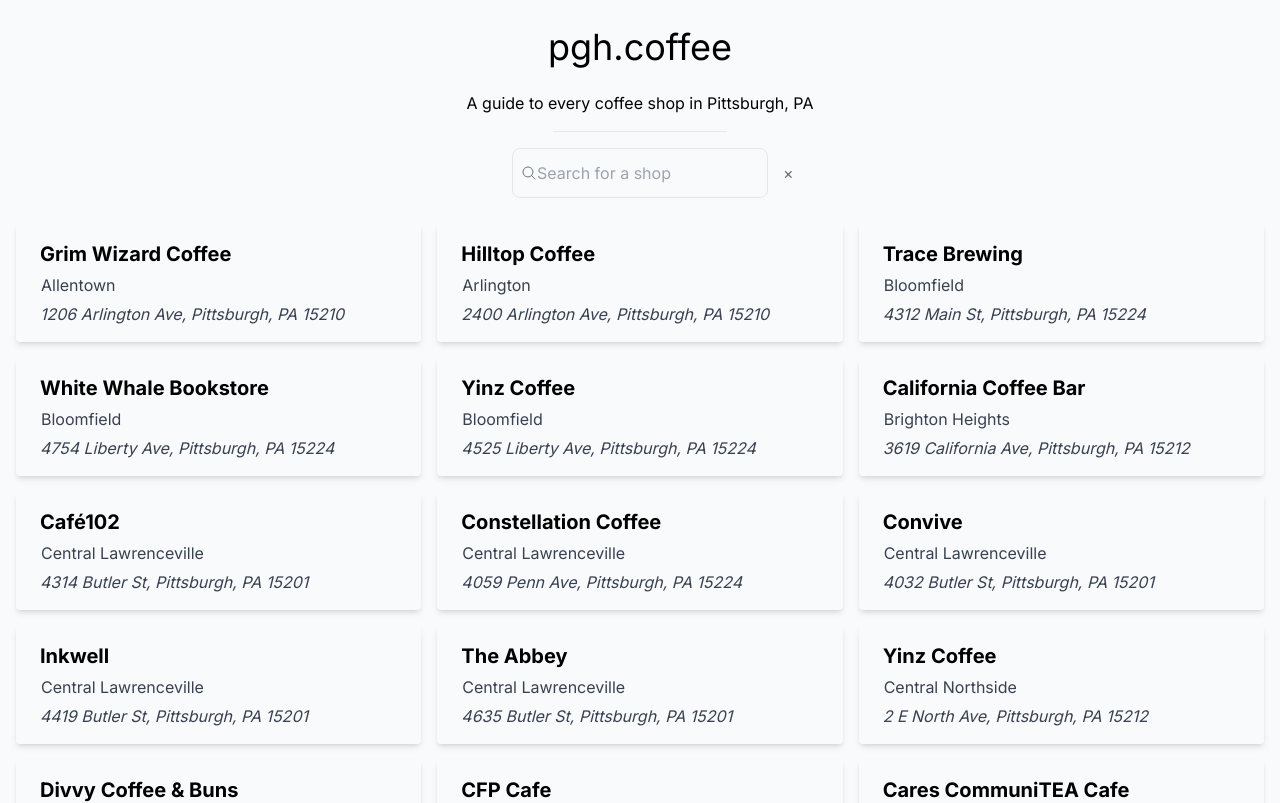
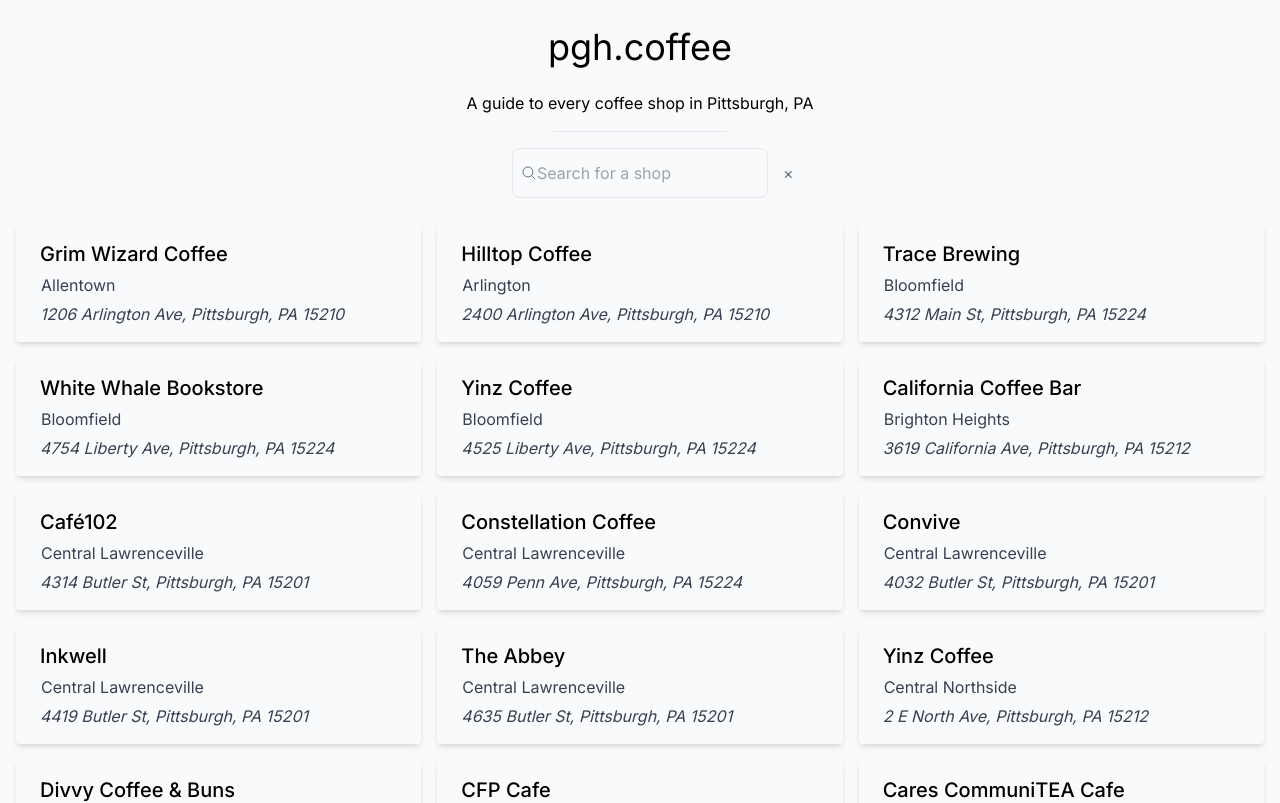
Before and after one commit to Johngeorgesample/pgh-coffee, a Next.js app: page / in a window 1280 px wide. Shown: the top 803 px of the page. Built offline with nearby package versions, Linux system fonts and the light colour scheme.

Commit message:
tweak font-weight

```diff
--- a/app/components/ShopCard.tsx
+++ b/app/components/ShopCard.tsx
@@ -20,7 +20,7 @@ export default function ShopCard(props: IProps) {
     <>
       <div className="relative rounded overflow-hidden shadow-md">
           <div className="px-6 py-4">
-            <button className="font-bold text-xl mb-1 text-left block hover:underline" onClick={() => setIsOpen(true)}>{props.shop.name}</button>
+            <button className="font-medium text-xl mb-1 text-left block hover:underline" onClick={() => setIsOpen(true)}>{props.shop.name}</button>
             <button className="w-fit mb-1 text-left text-gray-700 border border-transparent hover:border-black hover:border-dashed hover:cursor-pointer" onClick={() => props.onShopClick(props.shop.neighborhood)}>{props.shop.neighborhood}</button>
             <address className="text-gray-700">{props.shop.address}</address>
           </div>
```
